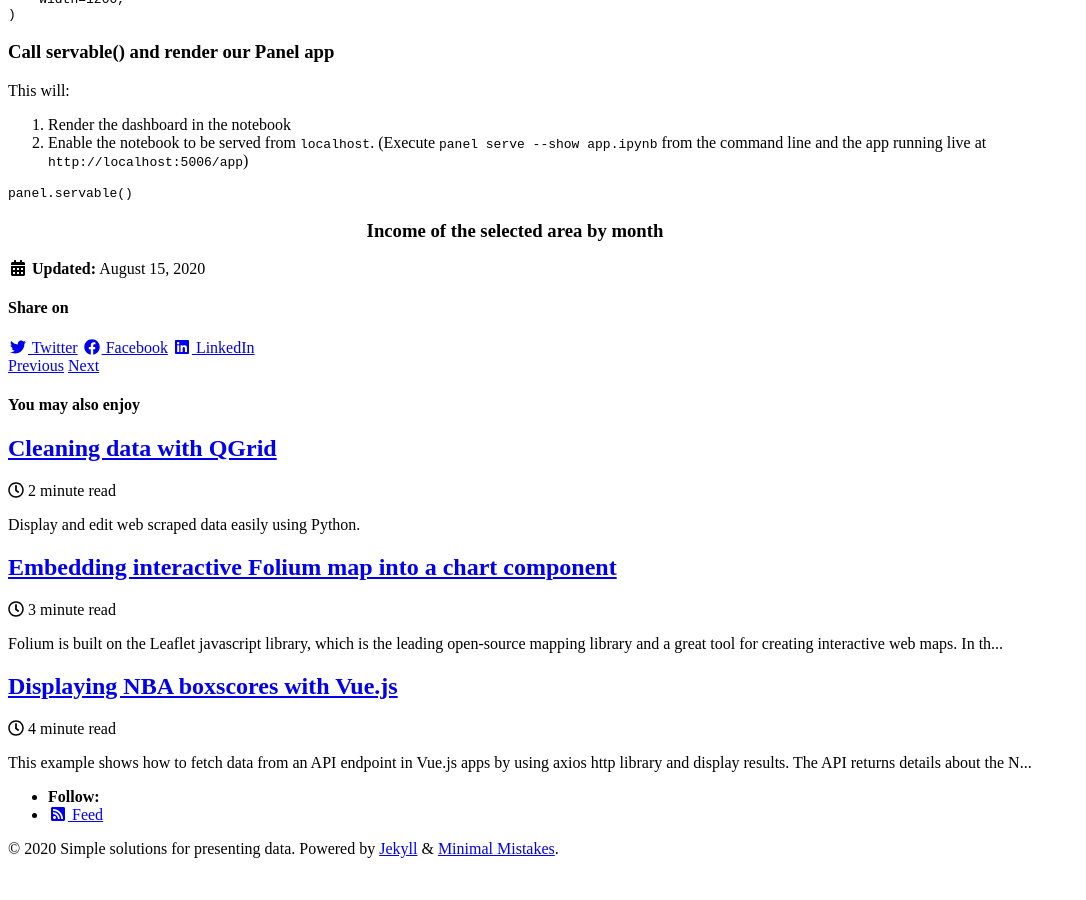
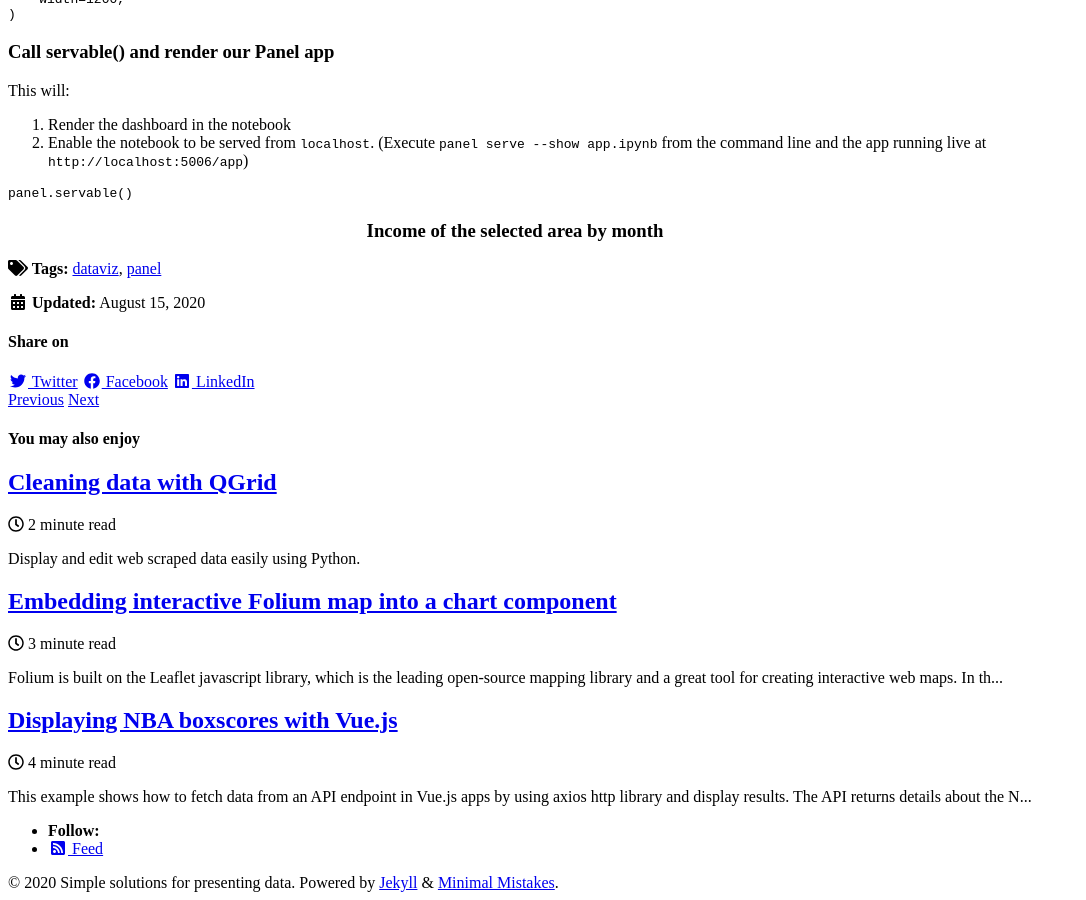
Before and after one commit to dg-data/tidbits, a Jekyll site: the page built from _posts/2020-08-15-panel-dashboard-example.md, in a window 1280 px wide and 900 px high, scrolled down 2911 px. Shown: the whole window, without its empty margins (0-1086 px from the left). Built offline with Jekyll 4.4.1, drawn with Linux system fonts in a browser that asks for light colours; cached includes are drawn as plain includes; nearby versions of some CDN libraries.

Commit message:
Update 2020-08-15-panel-dashboard-example.md

```diff
--- a/_posts/2020-08-15-panel-dashboard-example.md
+++ b/_posts/2020-08-15-panel-dashboard-example.md
@@ -7,6 +7,7 @@ altair-loader:
 hv-loader:
   hv-chart-1: ["charts/panelBokeh.html","440"]
 classes: wide
+tags: [dataviz, panel]
 ---
 <!---->## Dashboard with Panel using Datashader and Altair (Python libraries)
 
```
